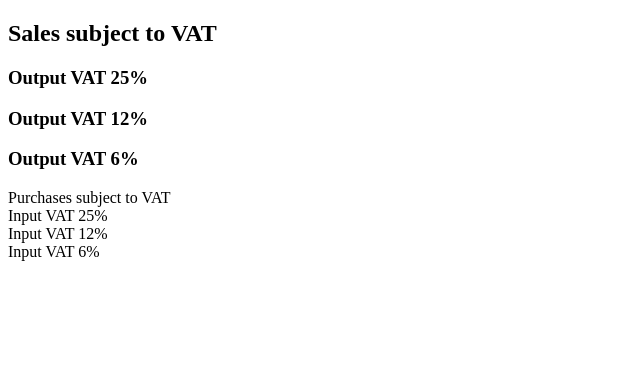
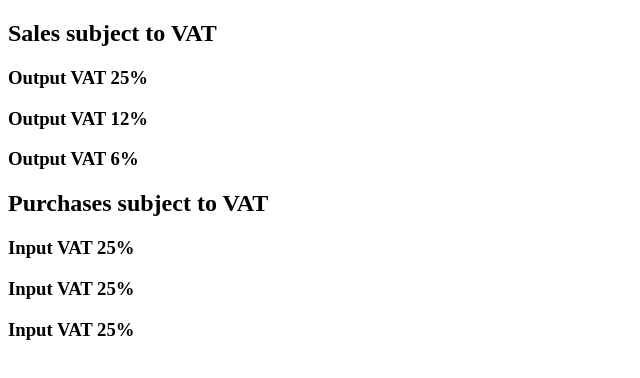
Before and after one commit to Hemenhk/accountant-aid, a plain HTML site: page index.html in a window 1280 px wide. Shown: the whole page, without its empty margins (0-640 px from the left). Drawn offline with Linux system fonts and the light colour scheme.

Commit message:
feat: Add h3 to each div in purchases

```diff
--- a/index.html
+++ b/index.html
@@ -28,10 +28,18 @@
     </section>
     <section class="purchases">
         <div class="box-column">
-            <div id="purchases">Purchases subject to VAT</div>
-            <div id="25%">Input VAT 25%</div>
-            <div id="12%">Input VAT 12%</div>
-            <div id="6%">Input VAT 6%</div>
+            <div id="purchases">
+                <h2>Purchases subject to VAT</h2>
+            </div>
+            <div id="25%">
+                <h3>Input VAT 25%</h3>
+            </div>
+            <div id="12%">
+                <h3>Input VAT 25%</h3>
+            </div>
+            <div id="6%">
+                <h3>Input VAT 25%</h3>
+            </div>
         </div>
     </section>
     <script src="assets/js/script.js"></script>
```
